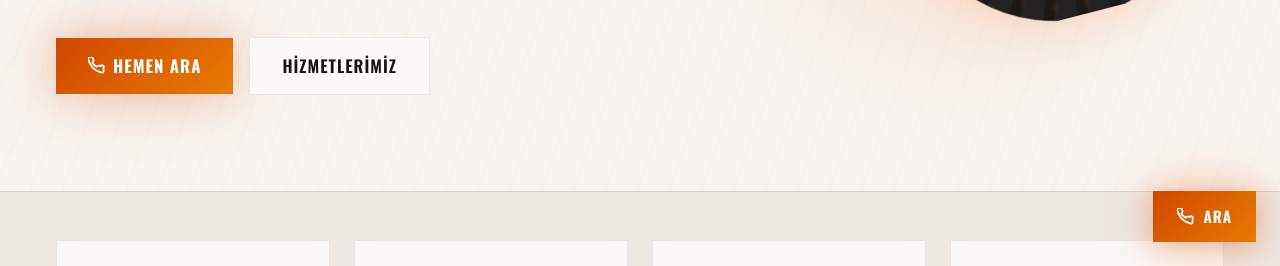
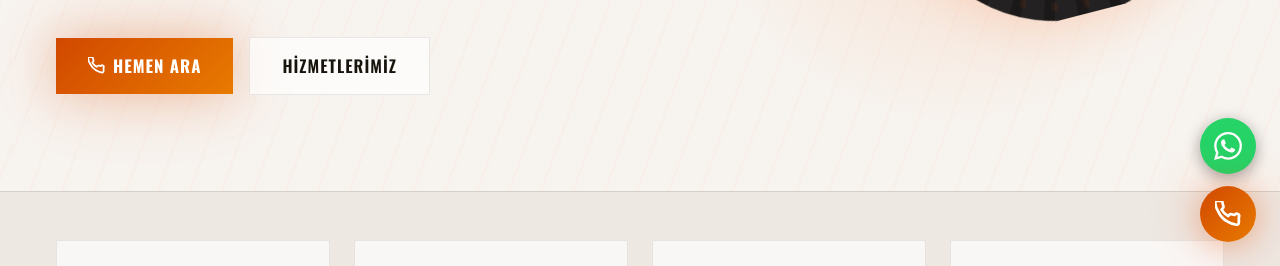
Before and after one commit to cigdemaltinel/pozantilastikci, a plain HTML site: page index.html in a window 1280 px wide. Shown: the part 534-800 px from the top of the page. Drawn offline with nearby package versions, Linux system fonts and the light colour scheme.

Commit message:
Sabit WhatsApp ve telefon ikonları eklendi
Co-Authored-By: Claude Sonnet 4.6 <noreply@anthropic.com>

```diff
--- a/index.html
+++ b/index.html
@@ -386,20 +386,26 @@ a.c-value:hover{color:var(--a1);text-shadow:0 0 32px var(--glow)}
 .map-sub{font-size:.85rem;color:var(--muted);text-align:center;line-height:1.5}
 
 /* ── FLOATING CALL ── */
-.float-call{
-  position:fixed;bottom:max(1.5rem,env(safe-area-inset-bottom,0px));
+.float-btns{
+  position:fixed;
+  bottom:max(1.5rem,env(safe-area-inset-bottom,0px));
   right:max(1.5rem,env(safe-area-inset-right,0px));
   z-index:100;
-  display:flex;align-items:center;gap:.6rem;
+  display:flex;flex-direction:column;gap:.75rem;align-items:center;
+}
+.float-call,.float-wa{
+  width:56px;height:56px;border-radius:50%;
+  display:flex;align-items:center;justify-content:center;
+  text-decoration:none;transition:transform .2s;
+  box-shadow:0 4px 16px rgba(0,0,0,.35);
+}
+.float-call{
   background:linear-gradient(135deg,var(--a1),var(--a2));
-  color:#fff;font-family:'Oswald',sans-serif;font-weight:700;
-  font-size:.95rem;letter-spacing:.06em;text-transform:uppercase;
-  text-decoration:none;padding:.85rem 1.5rem;
-  box-shadow:0 4px 20px var(--glow),0 0 40px rgba(255,85,0,.2);
+  color:#fff;
   animation:float-pulse 2.8s ease-in-out infinite;
-  transition:transform .2s;
 }
-.float-call:hover{transform:translateY(-3px)}
+.float-wa{background:#25D366;color:#fff}
+.float-call:hover,.float-wa:hover{transform:translateY(-3px) scale(1.08)}
 @keyframes float-pulse{0%,100%{box-shadow:0 4px 20px var(--glow),0 0 40px rgba(255,85,0,.2)}50%{box-shadow:0 4px 32px var(--glow),0 0 60px rgba(255,85,0,.35)}}
 
 /* ── FOOTER ── */
@@ -809,11 +815,15 @@ footer{background:var(--s1)}
   </div>
 </section>
 
-<!-- FLOATING CALL BUTTON -->
-<a href="tel:+905441506315" class="float-call">
-  <svg width="17" height="17" viewBox="0 0 24 24" fill="none" stroke="currentColor" stroke-width="2.5" stroke-linecap="round" stroke-linejoin="round"><path d="M22 16.92v3a2 2 0 01-2.18 2 19.79 19.79 0 01-8.63-3.07A19.5 19.5 0 013.07 9.81 19.79 19.79 0 01.08 1.18 2 2 0 012 0h3a2 2 0 012 1.72c.127.96.361 1.903.7 2.81a2 2 0 01-.45 2.11L6.09 7.91a16 16 0 006 6l1.27-1.27a2 2 0 012.11-.45c.907.339 1.85.573 2.81.7A2 2 0 0122 14.92v2z"/></svg>
-  Ara
-</a>
+<!-- FLOATING BUTTONS -->
+<div class="float-btns">
+  <a href="https://wa.me/905441506315" class="float-wa" aria-label="WhatsApp">
+    <svg width="28" height="28" viewBox="0 0 24 24" fill="currentColor"><path d="M17.472 14.382c-.297-.149-1.758-.867-2.03-.967-.273-.099-.471-.148-.67.15-.197.297-.767.966-.94 1.164-.173.199-.347.223-.644.075-.297-.15-1.255-.463-2.39-1.475-.883-.788-1.48-1.761-1.653-2.059-.173-.297-.018-.458.13-.606.134-.133.298-.347.446-.52.149-.174.198-.298.298-.497.099-.198.05-.371-.025-.52-.075-.149-.669-1.612-.916-2.207-.242-.579-.487-.5-.669-.51-.173-.008-.371-.01-.57-.01-.198 0-.52.074-.792.372-.272.297-1.04 1.016-1.04 2.479 0 1.462 1.065 2.875 1.213 3.074.149.198 2.096 3.2 5.077 4.487.709.306 1.262.489 1.694.625.712.227 1.36.195 1.871.118.571-.085 1.758-.719 2.006-1.413.248-.694.248-1.289.173-1.413-.074-.124-.272-.198-.57-.347m-5.421 7.403h-.004a9.87 9.87 0 01-5.031-1.378l-.361-.214-3.741.982.998-3.648-.235-.374a9.86 9.86 0 01-1.51-5.26c.001-5.45 4.436-9.884 9.888-9.884 2.64 0 5.122 1.03 6.988 2.898a9.825 9.825 0 012.893 6.994c-.003 5.45-4.437 9.884-9.885 9.884m8.413-18.297A11.815 11.815 0 0012.05 0C5.495 0 .16 5.335.157 11.892c0 2.096.547 4.142 1.588 5.945L.057 24l6.305-1.654a11.882 11.882 0 005.683 1.448h.005c6.554 0 11.89-5.335 11.893-11.893a11.821 11.821 0 00-3.48-8.413z"/></svg>
+  </a>
+  <a href="tel:+905441506315" class="float-call" aria-label="Ara">
+    <svg width="26" height="26" viewBox="0 0 24 24" fill="none" stroke="currentColor" stroke-width="2.5" stroke-linecap="round" stroke-linejoin="round"><path d="M22 16.92v3a2 2 0 01-2.18 2 19.79 19.79 0 01-8.63-3.07A19.5 19.5 0 013.07 9.81 19.79 19.79 0 01.08 1.18 2 2 0 012 0h3a2 2 0 012 1.72c.127.96.361 1.903.7 2.81a2 2 0 01-.45 2.11L6.09 7.91a16 16 0 006 6l1.27-1.27a2 2 0 012.11-.45c.907.339 1.85.573 2.81.7A2 2 0 0122 14.92v2z"/></svg>
+  </a>
+</div>
 
 <!-- FOOTER -->
 <footer>
```
